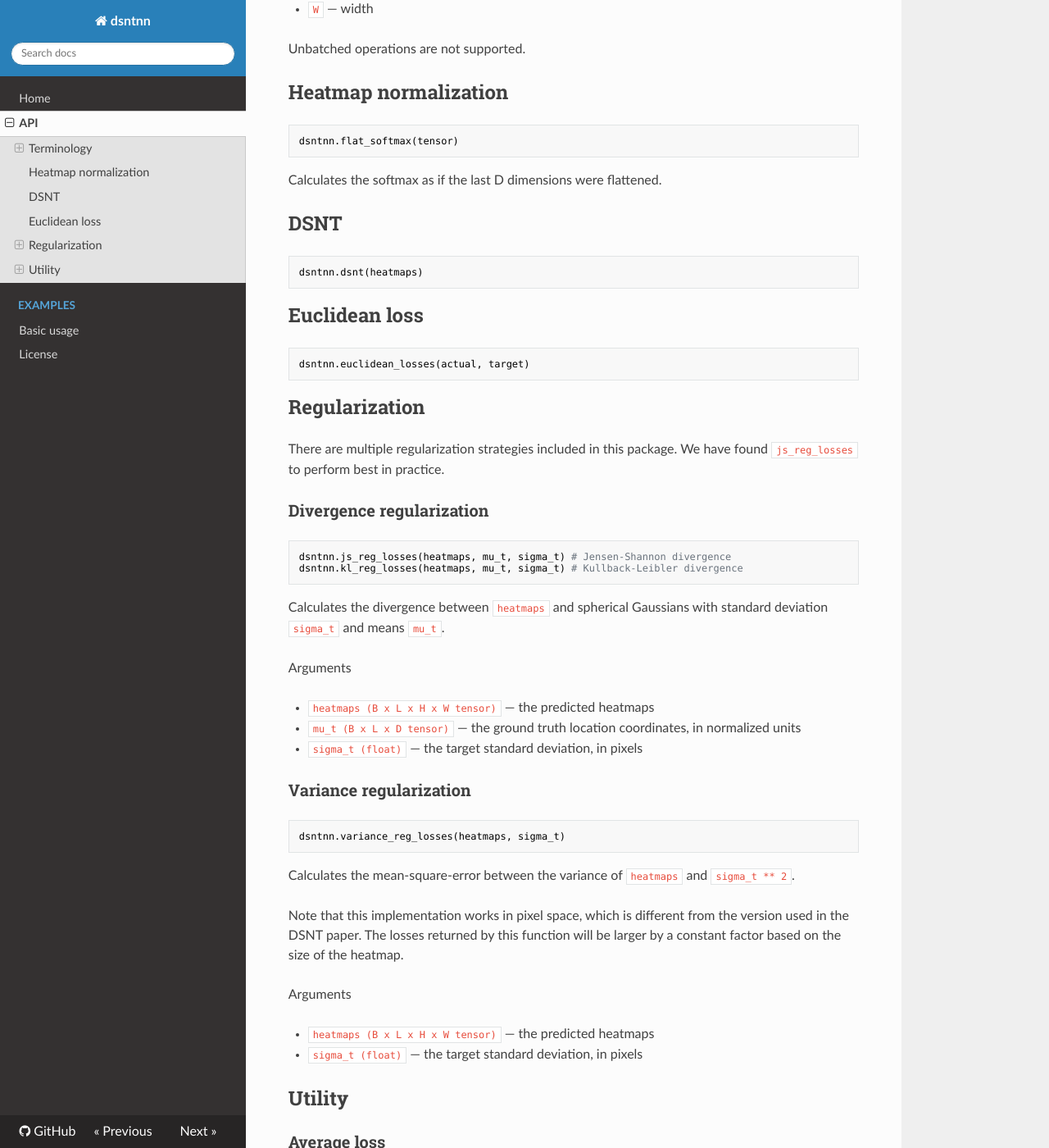
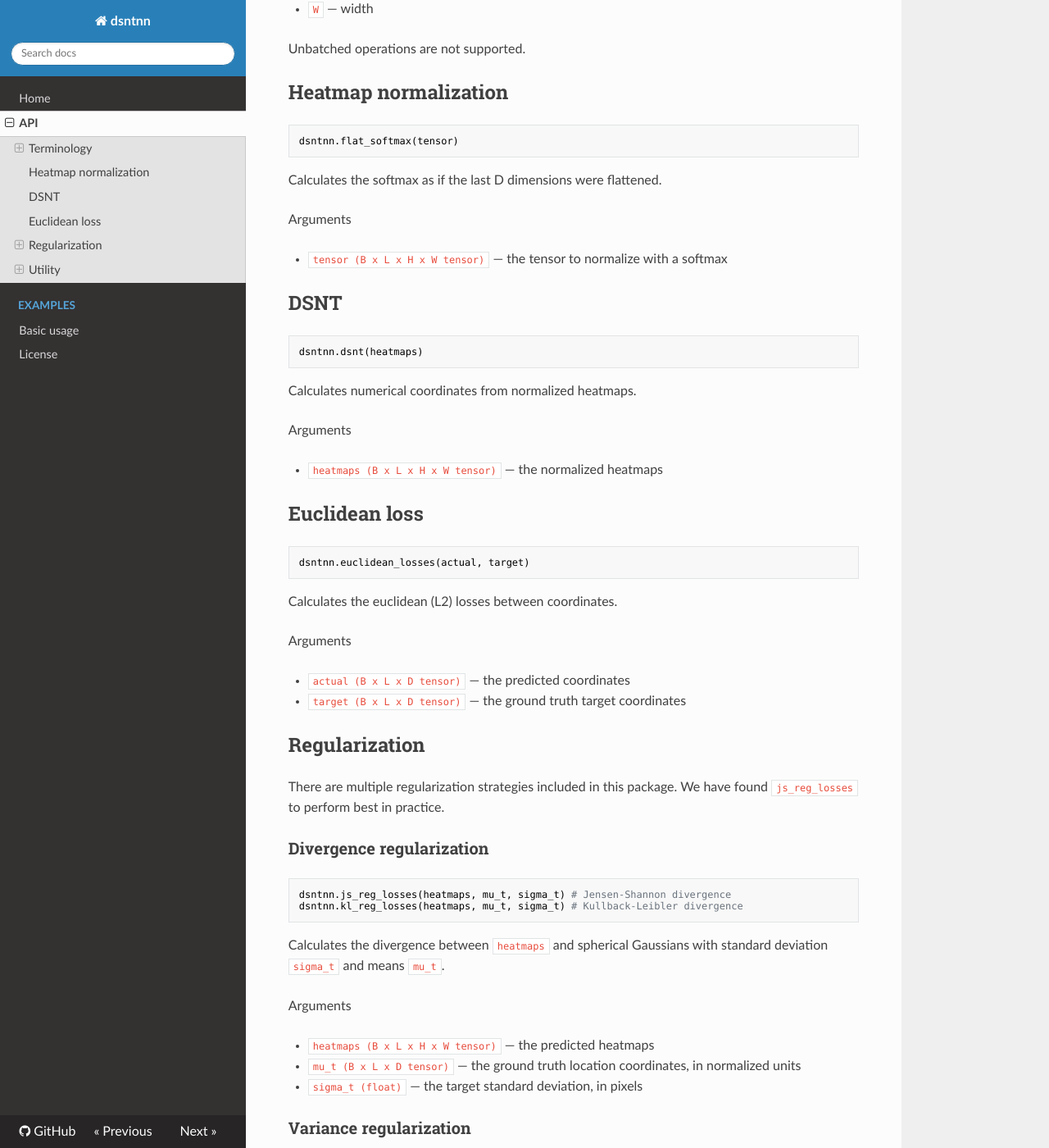
Before and after one commit to anibali/dsntnn, an MkDocs documentation site: the page built from docs/api.md, in a window 1280 px wide and 1400 px high, scrolled down 747 px. Shown: the whole window at 82% size. Built offline with MkDocs 1.6.1, drawn with Linux system fonts in a browser that asks for light colours; nearby versions of some CDN libraries; formulas are drawn with MathJax 3; old or Windows-style settings are respelled for this version of MkDocs.

Commit message:
More API documentation detail

````diff
--- a/docs/api.md
+++ b/docs/api.md
@@ -40,17 +40,34 @@ dsntnn.flat_softmax(tensor)
 
 Calculates the softmax as if the last D dimensions were flattened.
 
+Arguments
+
+* `tensor (B x L x H x W tensor)` — the tensor to normalize with a softmax
+
 ## DSNT
 
 ```python
 dsntnn.dsnt(heatmaps)
 ```
 
+Calculates numerical coordinates from normalized heatmaps.
+
+Arguments
+
+* `heatmaps (B x L x H x W tensor)` — the normalized heatmaps
+
 ## Euclidean loss
 
 ```python
 dsntnn.euclidean_losses(actual, target)
 ```
+
+Calculates the euclidean (L2) losses between coordinates.
+
+Arguments
+
+* `actual (B x L x D tensor)` — the predicted coordinates
+* `target (B x L x D tensor)` — the ground truth target coordinates
 
 ## Regularization
 
````
